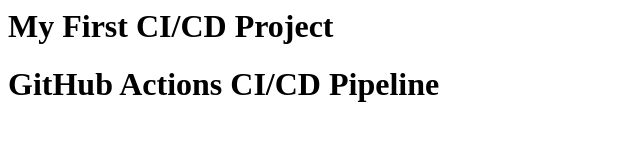
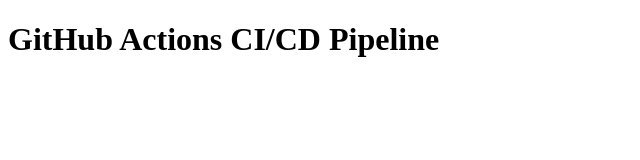
Before and after one commit to bennisale98-dev/first-cicd-project, a website: page index.html in a window 1280 px wide. Shown: the whole page, without its empty margins (0-640 px from the left). Drawn offline with Linux system fonts and the light colour scheme.

Commit message:
mistake take 1

```diff
--- a/index.html
+++ b/index.html
@@ -1,5 +1,4 @@
-<h1>My First CI/CD Project</h1>
-<!DOCTYPE html>
+ <!DOCTYPE html>
 <html>
 <head>
   <title>CI/CD Demo</title>
```
